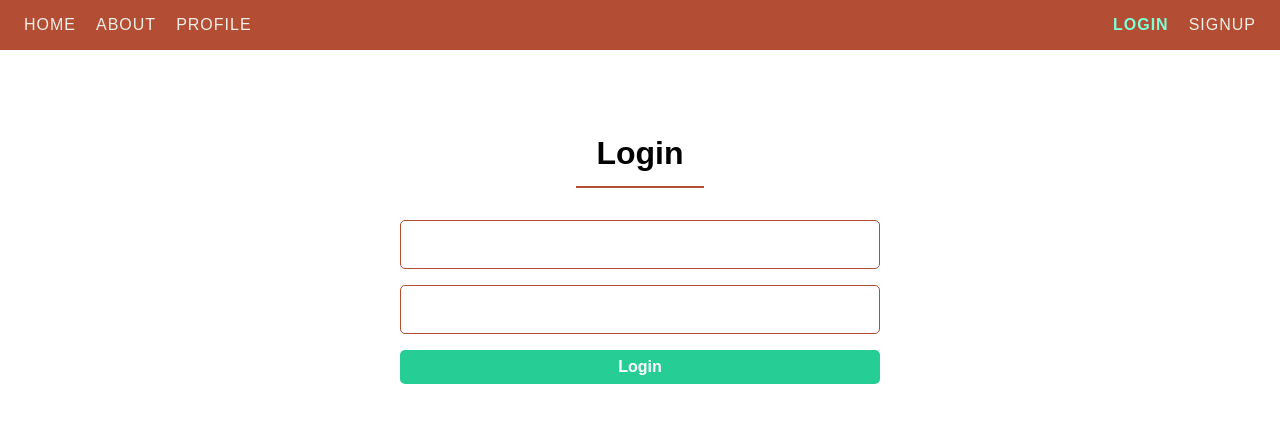
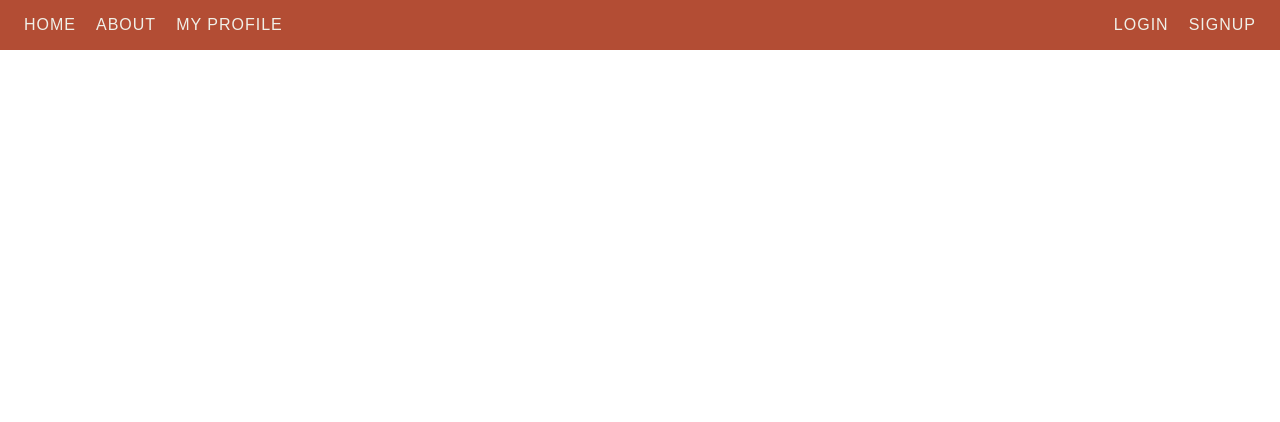
Before and after one commit to Eduard-Benedic/clarifai-color-identifier, a Vue app: page /user/profile in a window 1280 px wide. Before the commit this address led to /user/login. Shown: the top 422 px of the page. Built offline with nearby package versions, Linux system fonts and the light colour scheme; a web font is replaced by a local one; what vue-clipboard2 would draw is missing.

Commit message:
logout added

```diff
--- a/src/components/layout/NavigationSection.vue
+++ b/src/components/layout/NavigationSection.vue
@@ -9,15 +9,27 @@
           <router-link to="/about" class="nav__link">About</router-link>
         </li>
         <li class="nav__item">
-          <router-link to="/user/profile" class="nav__link">Profile</router-link>
+          <router-link
+            :to="{ name: 'ProfilePage', params: { profileId: (this.$store.state.isAuthenticated ?  this.$store.state.userProfile._id : '1')   }}"
+            class="nav__link"
+          >My profile</router-link>
         </li>
       </ul>
       <ul class="nav__list">
         <li class="nav__item">
-          <router-link to="/user/login" class="nav__link">Login</router-link>
+          <router-link
+            v-if="!this.$store.state.isAuthenticated"
+            to="/user/login"
+            class="nav__link"
+          >Login</router-link>
+          <button class="nav__link" v-else @click="logOut">Log out</button>
         </li>
         <li class="nav__item">
-          <router-link to="/user/signup" class="nav__link">Signup</router-link>
+          <router-link
+            v-if="!this.$store.state.isAuthenticated"
+            to="/user/signup"
+            class="nav__link"
+          >Signup</router-link>
         </li>
       </ul>
     </div>
@@ -31,8 +43,23 @@ export default {
     logged() {
       return this.$store.state.logged;
     }
+  },
+  methods: {
+    logOut() {
+      localStorage.removeItem("jwt");
+      localStorage.removeItem("user");
+      this.$store.state.isAuthenticated = false;
+      this.$router.push({ name: "Home" });
+    }
   }
 };
 </script>
 
-<style lang="scss"></style>
+<style scoped>
+button {
+  color: white;
+  border: 0;
+  outline: 0;
+  background-color: transparent;
+}
+</style>
--- a/src/router/index.js
+++ b/src/router/index.js
@@ -35,7 +35,7 @@ const routes = [
     }
   },
   {
-    path: "/user/profile",
+    path: "/user/profile/:profileId",
     name: "ProfilePage",
     component: () =>
       import(/* WebpackChunkName: "Profilepage" */ "../views/ProfilePage.vue"),
@@ -60,6 +60,7 @@ router.beforeEach((to, from, next) => {
   } else if (to.matched.some(record => record.meta.guest)) {
     next();
   } else {
+    console.log(localStorage.getItem("jwt"), "last one");
     next();
   }
 });
--- a/src/store/index.js
+++ b/src/store/index.js
@@ -27,10 +27,14 @@ export default new Vuex.Store({
       console.log(state);
       console.log(payload);
     },
-    VERIFY_AUTHENTICATION(state, { auth, userProfile }) {
+    VERIFY_AUTHENTICATION(state, { auth, userProfile, router }) {
       state.isAuthenticated = auth;
       console.log(userProfile);
       state.userProfile = userProfile;
+      router.push({
+        name: "ProfilePage",
+        params: { profileId: state.userProfile._id }
+      });
     },
     SAVE_COLOR(state, payload) {
       console.log(payload);
@@ -83,18 +87,17 @@ export default new Vuex.Store({
       axios
         .post(directApi("user/login"), credentials)
         .then(res => {
-          console.log(res);
           localStorage.setItem("user", JSON.stringify(res.data.user));
           localStorage.setItem("jwt", res.data.token);
 
           if (localStorage.getItem("jwt") != null) {
             commit("VERIFY_AUTHENTICATION", {
               auth: res.data.auth,
-              userProfile: res.data.user
+              userProfile: res.data.user,
+              router: router
             });
-            router.push({ name: "ProfilePage" });
           } else {
-            console.log(123);
+            console.log("Error inside verifyAuthentication");
           }
         })
         .catch(err => {
--- a/src/views/ProfilePage.vue
+++ b/src/views/ProfilePage.vue
@@ -6,27 +6,33 @@
           <img :src="require('@/assets/images/profile-picture-github.jpg')" class="profile__img" />
         </div>
         <div>
-          <h2>Username: {{profile.username}}</h2>
+          <h2>E-mail: {{profile.username}}</h2>
           <h3>Password: {{profile.password}}</h3>
           <p>is Authenticated: {{this.$store.state.isAuthenticated}}</p>
           <p>Colors: {{profile.colors}}</p>
         </div>
-        <div class="flex flex-wrap"></div>
+        <div class="flex flex-wrap">
+          <color-theme-profile v-for="color in profile.colors" :key="color._id" :color="color"></color-theme-profile>
+        </div>
       </div>
     </div>
   </section>
 </template>
 
 <script>
+import ColorThemeProfile from "../components/ColorThemeProfile";
 export default {
   name: "ProfilePage",
+  components: {
+    ColorThemeProfile
+  },
   computed: {
     profile() {
       return this.$store.state.userProfile;
     }
   },
   mounted() {
-    console.log(this.$store.state.userProfile.username);
+    console.log(this.$route.params);
   }
 };
 </script>
```
